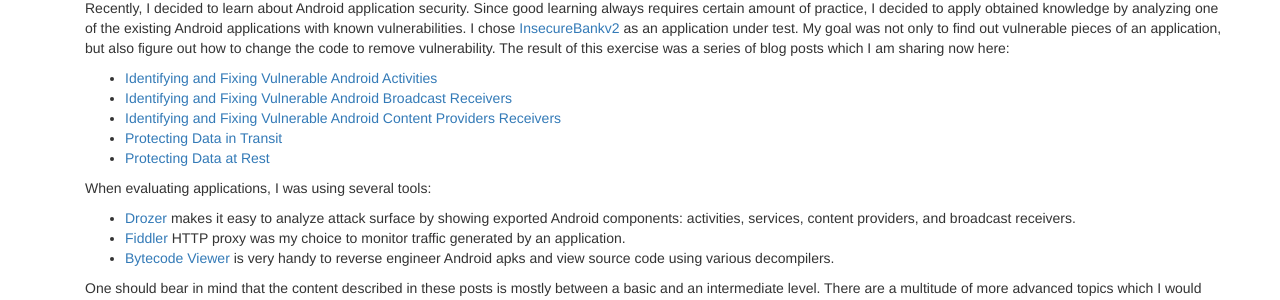
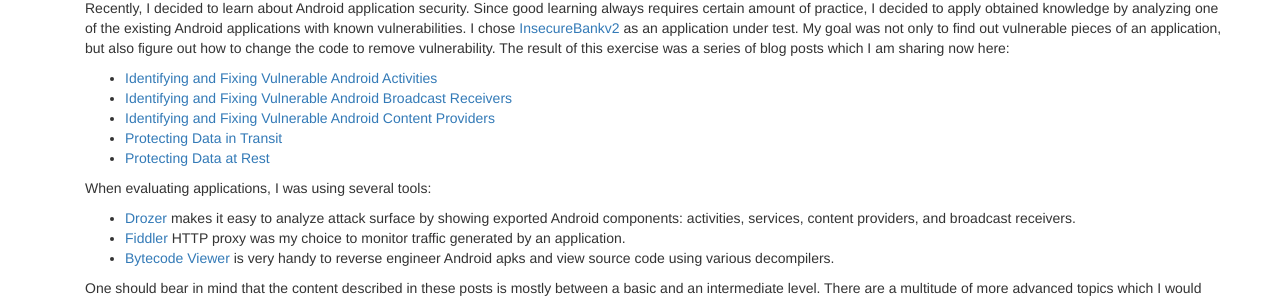
Before and after one commit to oldbam/oldbam.github.io, a Jekyll site: the page built from _posts/2017-1-1-learning-android-security.md, in a window 1280 px wide. Shown: the part 124-424 px from the top of the page. Built offline with Jekyll 4.4.1, drawn with Linux system fonts in a browser that asks for light colours.

```diff
--- a/_posts/2017-1-1-learning-android-security.md
+++ b/_posts/2017-1-1-learning-android-security.md
@@ -8,7 +8,7 @@
 
 * [Identifying and Fixing Vulnerable Android Activities](/android/security/android-vulnerabilities-insecurebank-activities)
 * [Identifying and Fixing Vulnerable Android Broadcast Receivers](/android/security/android-vulnerabilities-insecurebank-broadcast-receivers)
-* [Identifying and Fixing Vulnerable Android Content Providers Receivers](/android/security/android-vulnerabilities-insecurebank-content-providers)
+* [Identifying and Fixing Vulnerable Android Content Providers](/android/security/android-vulnerabilities-insecurebank-content-providers)
 * [Protecting Data in Transit](/android/security/android-vulnerabilities-insecurebank-data-in-transit)
 * [Protecting Data at Rest](/android/security/android-vulnerabilities-insecurebank-data-at-rest)
 
```
